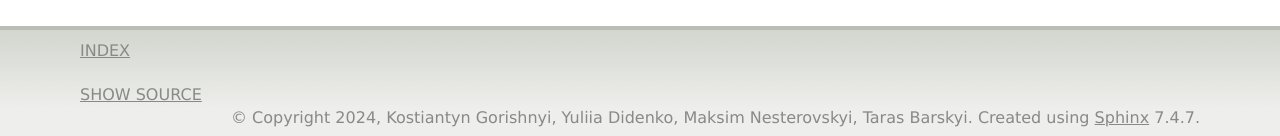
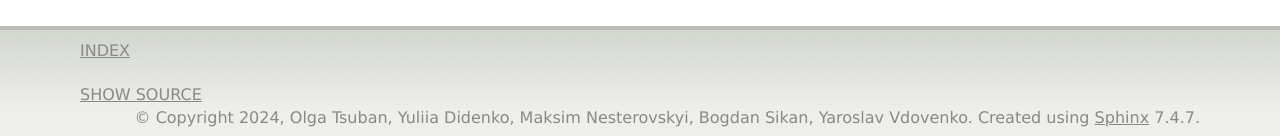
Before and after one commit to Sikan777/ParkSense-AI, a Sphinx documentation site: the page built from docs/index.rst, in a window 1280 px wide and 900 px high, scrolled down 1776 px. Shown: the part 761-897 px from the top of the window. Built offline with Sphinx 7.4.7, drawn with Linux system fonts in a browser that asks for light colours; some of the changed text lies outside the part shown.

Commit message:
Update conf.py

```diff
--- a/docs/conf.py
+++ b/docs/conf.py
@@ -11,9 +11,9 @@ sys.path.append(os.path.abspath('..'))
 # -- Project information -----------------------------------------------------
 # https://www.sphinx-doc.org/en/master/usage/configuration.html#project-information
 
-project = 'ImageHub'
-copyright = '2024, Kostiantyn Gorishnyi, Yuliia Didenko, Maksim Nesterovskyi, Taras Barskyi'
-author = 'Kostiantyn Gorishnyi, Yuliia Didenko, Maksim Nesterovskyi, Taras Barskyi'
+project = 'ParkSense-AI'
+copyright = '2024, Olga Tsuban, Yuliia Didenko, Maksim Nesterovskyi, Bogdan Sikan, Yaroslav Vdovenko'
+author = 'Olga Tsuban, Yuliia Didenko, Maksim Nesterovskyi, Bogdan Sikan, Yaroslav Vdovenko'
 
 # -- General configuration ---------------------------------------------------
 # https://www.sphinx-doc.org/en/master/usage/configuration.html#general-configuration
```
